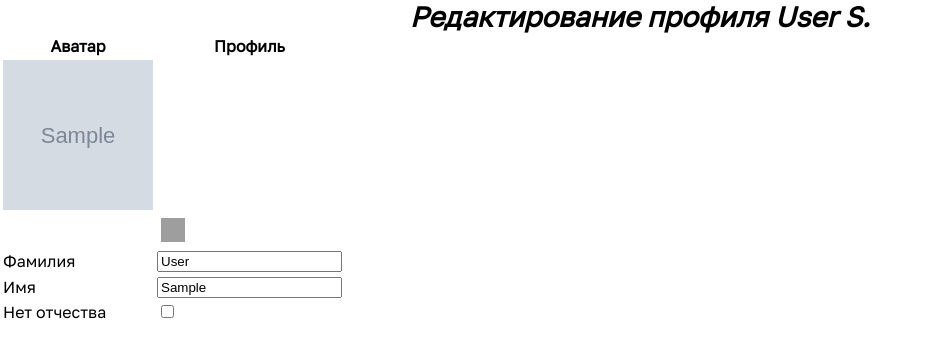
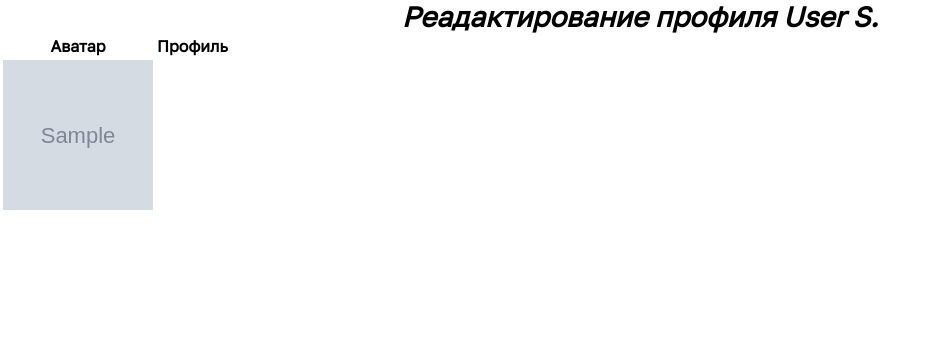
Before and after one commit to ZRomik/spsm, a Django app: template profileapp/templates/profileapp/profile-update.html in a window 1280 px wide. Shown: the part 62-420 px from the top of the page, without its empty margins (0-938 px from the left). Run offline with Django 4.2, Linux system fonts and the light colour scheme; the template is opened without the code that fills it: values that come from a table or form of the project are taken from there, others are empty; tables that the repository leaves empty hold one stand-in row (values such as "Sample post"); grey boxes marked "Sample" are stand-in pictures; grey boxes are pictures that could not be loaded.

Commit message:
Обновлен дизайн страницы для редактирования профиля.

```diff
--- a/profileapp/templates/profileapp/profile-update.html
+++ b/profileapp/templates/profileapp/profile-update.html
@@ -3,7 +3,7 @@
 {% load static %}
 
 {% block content-title %}
-    Редактирование профиля {{ profile.fio }}
+Реадактирование профиля {{ profile.fio }}
 {% endblock %}
 
 {% block content %}
@@ -19,55 +19,17 @@
             </tr>
         </thead>
         <tr>
-            <td align="center" valign="center">
-                {% if profile.avatar.image %}
-                    <img src="{{ profile.avatar.image.url }}" alt="avatar" width="150" height="150">
-                {% else %}
-                    <img src="{% static 'profileapp/img/default-avatar.png' %}" alt="avatar" width="150" height="150">
-                {% endif %}
-            </td>
-        </tr>
-        <tr>
-            <td colspan="2" align="center">
-                <img src="{% static 'profileapp/img/profile-icon.png' %}" alt="profile" width="24" height="24">
-            </td>
-        </tr>
-        <tr>
             <td>
-                <label for="id_lastname">
-                    Фамилия
-                </label>
-            </td>
-            <td>
-                <input type="text" id="id_lastname" name="lastname" value="{% firstof profile.lastname '' %}">
-            </td>
-        </tr>
-        <tr>
-            <td>
-                <label for="id_firstname">
-                    Имя
-                </label>
-            </td>
-            <td>
-                <input type="text" id="id_firstname" name="firstname" value="{% firstof profile.firstname '' %}">
-            </td>
-        </tr>
-        {% if not profile.nmn %}
-            <tr>
-                <td>
-                    Отчество
-                </td>
-                <td>
-                    <input type="text" id="id_middlename" name="middlename" value="{% firstof profile.middlename '' %}">
-                </td>
-            </tr>
-        {% endif %}
-        <tr>
-            <td>
-                <label for="id_nmn">Нет отчества</label>
-            </td>
-            <td>
-                <input type="checkbox" id="id_nmn" name="nmn" value="{% if profile.nmn %} 'checked' {% else %} '' {% endif %}">
+                <form method="post" enctype="multipart/form-data">
+                    {% csrf_token %}
+                    <table>
+                        {% if profile.avatar.image %}
+                            <img src="{{ profile.avatar.image.url }}" alt="avatar" width="150" height="150">
+                        {% else %}
+                            <img src="{% static 'profileapp/img/default-avatar.png' %}" alt="avatar" width="150" height="150">
+                        {% endif %}
+                    </table>
+                </form>
             </td>
         </tr>
     </table>
--- a/profileapp/views.py
+++ b/profileapp/views.py
@@ -19,10 +19,6 @@ def view_user_profile(request: HttpRequest, pk: int) -> HttpResponse:
             }
             return render(request, "profileapp/profile-details.html", context=context)
         else:
-            errors = list(error)
-            context = {
-                "errors": errors
-            }
             return HttpResponse(status=404)
     else:
         return HttpResponse(status=405)
```
